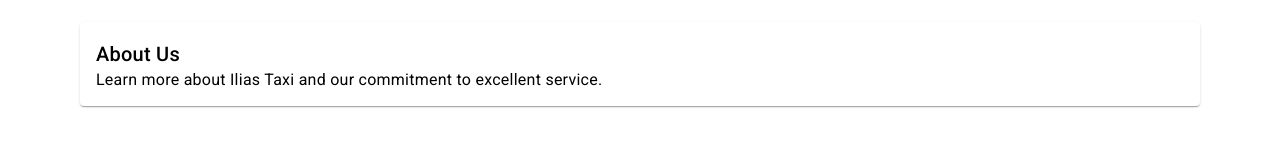
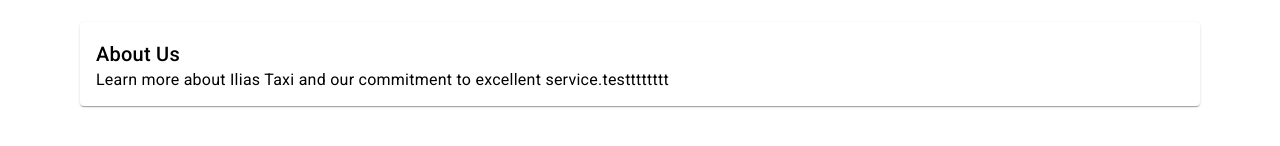
Before and after one commit to waleedismaeil/ilias-taxi, an Angular app: page /about in a window 1280 px wide. Shown: the part 186-332 px from the top of the page. Built offline with nearby package versions, Linux system fonts and the light colour scheme.

Commit message:
hdfsjhjdh:mnjdjdtest almo

```diff
--- a/angular.json
+++ b/angular.json
@@ -109,5 +109,8 @@
         }
       }
     }
+  },
+  "cli": {
+    "analytics": "9ec0c92e-4837-4676-b5d7-d902143604e7"
   }
 }
--- a/src/app/about/about.component.html
+++ b/src/app/about/about.component.html
@@ -3,6 +3,6 @@
         <mat-card-title>About Us</mat-card-title>
     </mat-card-header>
     <mat-card-content>
-        <p>Learn more about Ilias Taxi and our commitment to excellent service.</p>
+        <p>Learn more about Ilias Taxi and our commitment to excellent service.testttttttt</p>
     </mat-card-content>
 </mat-card>
```
